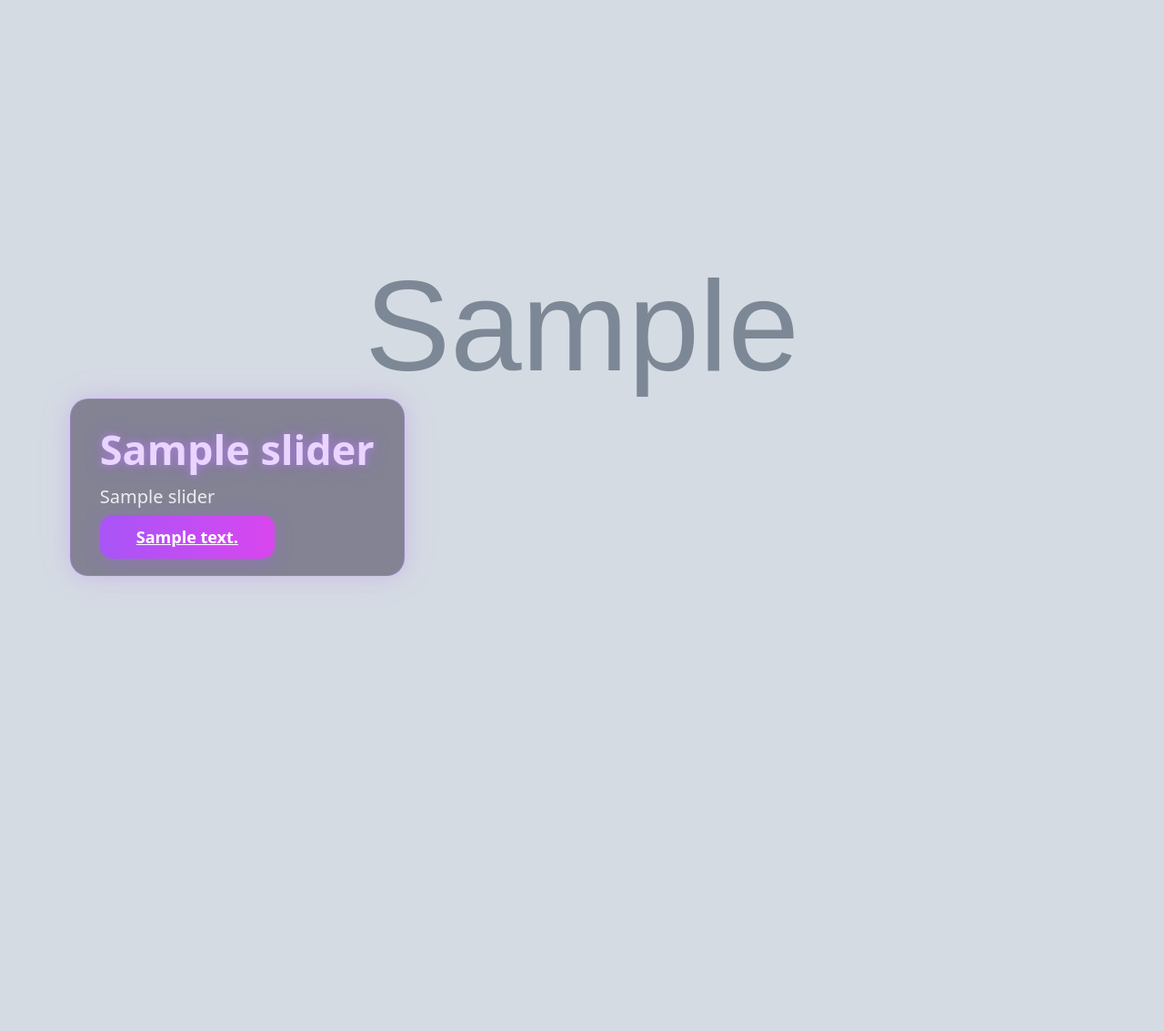
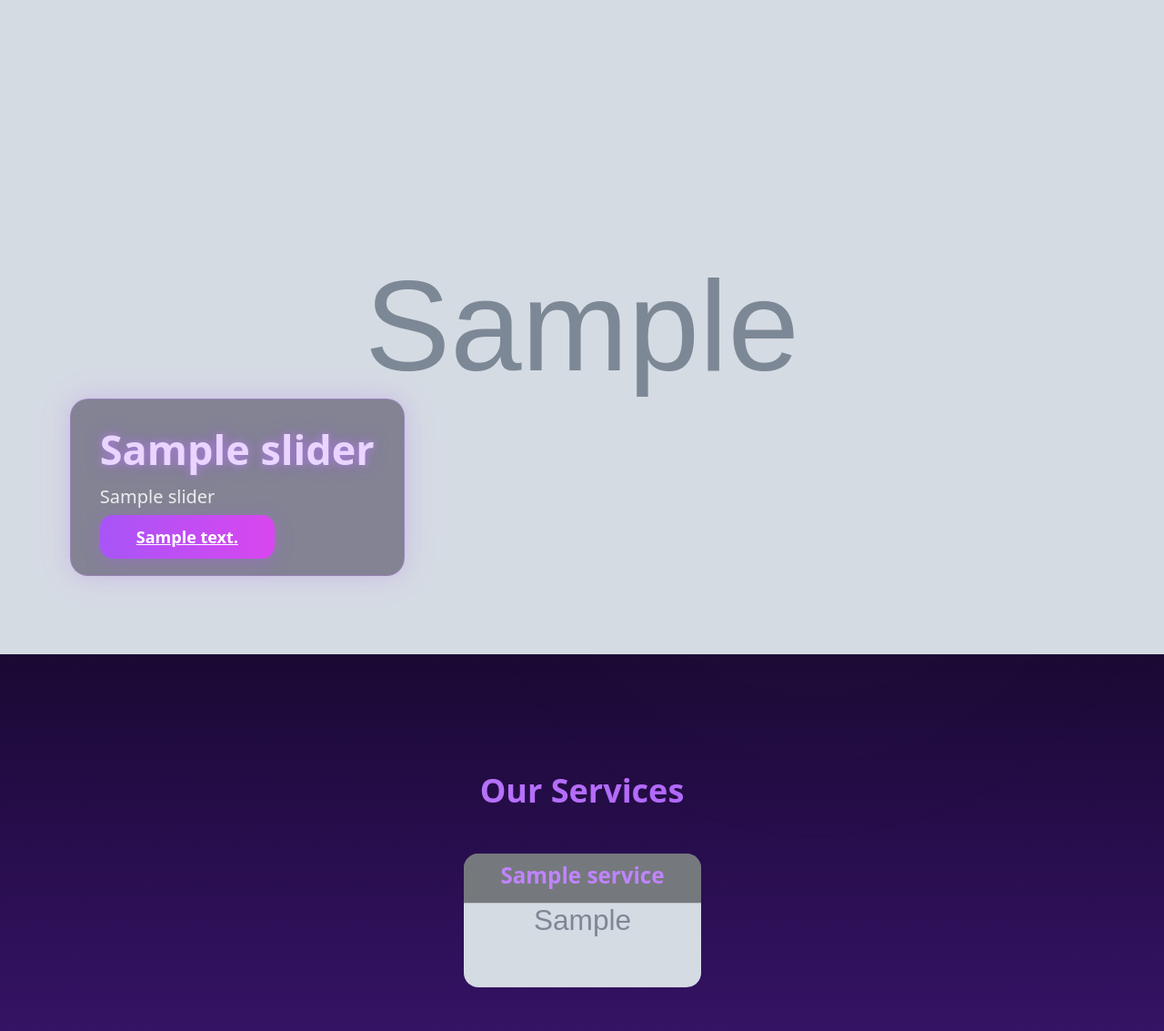
Before and after one commit to jawad-hamza/futurespace, a Django app: page / in a window 1280 px wide. Shown: the part 84-1217 px from the top of the page at 91% size. Before the commit the page ends 723 px from the top, so only its background shows below. Run offline with Django 5.2, Linux system fonts and the light colour scheme; tables that the repository leaves empty hold one stand-in row (values such as "Sample post"); grey boxes marked "Sample" are stand-in pictures.

Commit message:
our services nearly done

```diff
--- a/future/home/static/home/css/style.css
+++ b/future/home/static/home/css/style.css
@@ -411,3 +411,83 @@ body::before {
         animation-delay: 0.35s;
     }
 }
+
+/* ===== SERVICES SECTION ===== */
+/* SERVICE CARDS */
+.services-section {
+  margin-top: 80px;
+}
+
+.section-title {
+  font-size: 36px;
+  font-weight: 800;
+  background: linear-gradient(90deg, #c084fc, #a855f7);
+  -webkit-background-clip: text;
+  color: transparent;
+  text-align: center;
+  margin-bottom: 40px;
+}
+
+.service-card {
+  overflow: hidden;
+  border-radius: 16px;
+  position: relative;
+}
+
+.service-bg {
+
+ transform: scale(1.1);
+  position: relative;
+  width: 100%;
+  padding-top: 56.25%; /* aspect ratio 16:9 — adjust if you like */
+  background-size: cover;
+  background-position: center;
+  transform: scale(1.1);
+  transition: transform 0.5s ease;
+
+}
+
+.service-card:hover .service-bg {
+  transform: scale(1.0);
+}
+
+/* OVERLAY: title always visible */
+.service-title-overlay {
+  position: absolute;
+  top: 0;
+  left: 0;
+  width: 100%;
+  padding: 15px;
+  background: rgba(0,0,0,0.45);
+  color: #fff;
+  text-align: center;
+}
+
+.service-title {
+  margin: 0;
+  font-size: 22px;
+  font-weight: 700;
+  color: #c084fc; /* or use gradient if you like */
+}
+
+/* Description overlay — hidden by default */
+.service-desc-overlay {
+  position: absolute;
+  bottom: 0;
+  left: 0;
+  width: 100%;
+  padding: 20px;
+  background: rgba(0,0,0,0.6);
+  color: #e5e5e5;
+
+  opacity: 0;
+  transform: translateY(100%);
+  transition: opacity 0.4s ease, transform 0.4s ease;
+}
+
+
+/* On hover show description */
+.service-card:hover .service-desc-overlay {
+  opacity: 1;
+  transform: translateY(0);
+}
--- a/future/home/templates/home/base.html
+++ b/future/home/templates/home/base.html
@@ -13,6 +13,8 @@
 
     {% load static %}
     <link rel="stylesheet" href="{% static 'home/css/style.css' %}">
+    <link href="https://unpkg.com/aos@2.3.1/dist/aos.css" rel="stylesheet">
+
 </head>
 
 
@@ -51,6 +53,15 @@
 
 <!-- Swiper JS -->
 <script src="https://cdn.jsdelivr.net/npm/swiper@11/swiper-bundle.min.js"></script>
+<script src="https://unpkg.com/aos@2.3.1/dist/aos.js"></script>
+<script>
+    AOS.init({
+        duration: 900,
+        easing: "ease-out-cubic",
+        once: false,      // animation triggers each time you scroll up/down
+        mirror: true       // animate while scrolling back up
+    });
+</script>
 
 {% block scripts %}{% endblock %}
 
--- a/future/home/templates/home/landing.html
+++ b/future/home/templates/home/landing.html
@@ -4,7 +4,7 @@
 {% block content %}
 
 <!-- ==== HERO SLIDER WITH PARALLAX ==== -->
-<div class="swiper heroSwiper" data-swiper-parallax="-400">
+<div class="swiper heroSwiper">
     <div class="swiper-wrapper">
 
         {% for slide in sliders %}
@@ -12,13 +12,13 @@
 
             <div class="hero-slide">
 
-                <!-- Background layer for parallax -->
+                <!-- Background layer -->
                 <div class="hero-slide-bg"
                     data-swiper-parallax="40%"
                     style="background-image: url('{{ slide.image.url }}');">
                 </div>
 
-                <!-- Text Overlay with slight reverse parallax -->
+                <!-- Text Overlay -->
                 <div class="hero-overlay" data-swiper-parallax="-100">
                     {% if slide.title %}
                         <h1 class="hero-title">{{ slide.title }}</h1>
@@ -38,10 +38,54 @@
 
     </div>
 
+    <!-- Slider Arrows & Pagination -->
     <div class="swiper-pagination"></div>
     <div class="swiper-button-next"></div>
     <div class="swiper-button-prev"></div>
+
 </div>
+<!-- END HERO SLIDER -->
+
+
+
+<!-- ==== SERVICES SECTION (AFTER SLIDER) ==== -->
+<!-- ================= OUR SERVICES SECTION ================= -->
+<!-- ===== SERVICES SECTION ===== -->
+<section id="services" class="services-section container py-5">
+
+  <h2 class="text-center mb-5 section-title">Our Services</h2>
+
+  <div class="row g-4 justify-content-center">
+
+    {% for service in services %}
+    <div class="col-lg-3 col-md-4 col-sm-6">
+      <div class="service-card">
+
+        <!-- Background image + overlay container -->
+        <div class="service-bg" style="background-image: url('{{ service.image.url }}');">
+
+          <!-- Always visible title overlay -->
+          <div class="service-title-overlay">
+            <h3 class="service-title">{{ service.title }}</h3>
+          </div>
+
+          <!-- Hidden description, appears on hover -->
+          <div class="service-desc-overlay">
+            <p class="service-desc">{{ service.description }}</p>
+          </div>
+
+        </div>
+
+      </div>
+    </div>
+    {% endfor %}
+
+  </div>
+
+</section>
+
+
+<!-- ================= END OUR SERVICES SECTION ================= -->
 
 {% endblock %}
 
@@ -50,12 +94,10 @@
 const swiper = new Swiper(".heroSwiper", {
     loop: true,
     speed: 1200,
-
     parallax: true,
-
     autoplay: { delay: 3000 },
 
-        effect: "slide",   // IMPORTANT: fade disables parallax
+    effect: "slide",
 
     pagination: {
         el: ".swiper-pagination",
```
Lines whose indentation alone changed are shown as unchanged.
